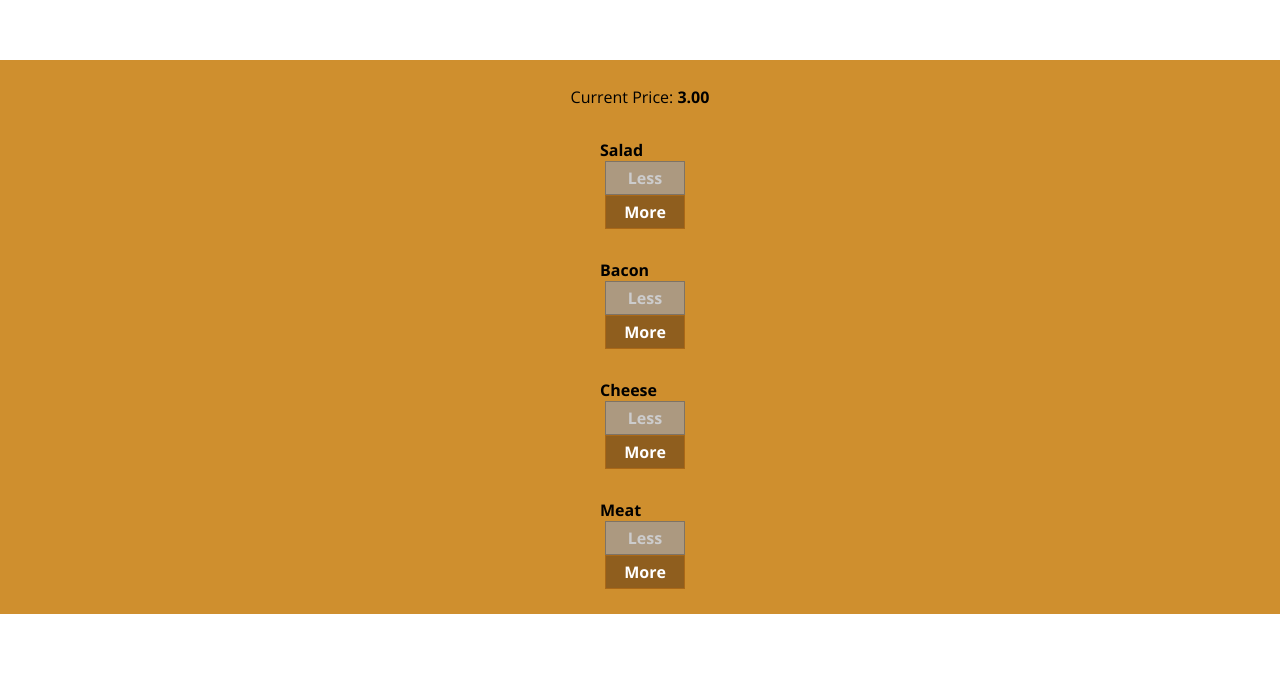
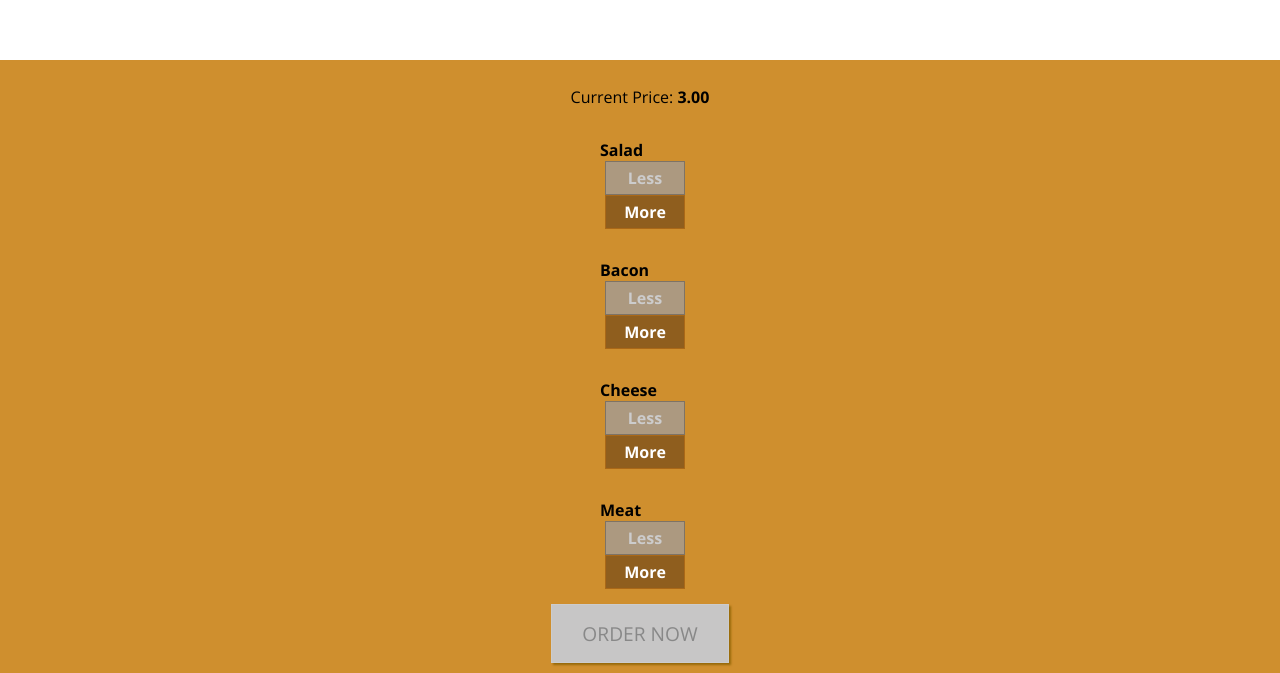
Before and after one commit to xiaot6/BurgerBuilder, a React app in the folder react-app/: page / in a window 1280 px wide. Shown: the part 562-1235 px from the top of the page. Before the commit the page ends 1176 px from the top, so only its background shows below. Built offline with nearby package versions, Linux system fonts and the light colour scheme.

Commit message:
order button okay

```diff
--- a/react-app/src/components/Burger/BuildControls/BuildControls.css
+++ b/react-app/src/components/Burger/BuildControls/BuildControls.css
@@ -9,3 +9,45 @@
     padding: 10px 0;
 
 }
+
+
+.OrderButton {
+    background-color: #DAD735;
+    outline: none;
+    cursor: pointer;
+    border: 1px solid #966909;
+    color: #966909;
+    font-family: inherit;
+    font-size: 1.2em;
+    padding: 15px 30px;
+    box-shadow: 2px 2px 2px #966909;
+}
+
+.OrderButton:hover, .OrderButton:active {
+    background-color: #A0DB41;
+    border: 1px solid #966909;
+    color: #966909;
+}
+
+.OrderButton:disabled {
+    background-color: #C7C6C6;
+    cursor: not-allowed;
+    border: 1px solid #ccc;
+    color: #888888;
+}
+
+.OrderButton:not(:disabled) {
+    animation: enable 0.3s linear;
+}
+
+@keyframes enable {
+    0% {
+        transform: scale(1);
+    }
+    60% {
+        transform: scale(1.1);
+    }
+    100% {
+        transform: scale(1);
+    }
+}
--- a/react-app/src/components/Burger/BuildControls/BuildControls.js
+++ b/react-app/src/components/Burger/BuildControls/BuildControls.js
@@ -22,6 +22,8 @@
                 disabled = {props.disabled[control.type]}
             />
         ))}
+        <button className="OrderButton"
+        disabled = {!props.purchasable}> ORDER NOW</button>
     </div>
 );
 
--- a/react-app/src/containers/BurgerBuilder/BurgerBuilder.js
+++ b/react-app/src/containers/BurgerBuilder/BurgerBuilder.js
@@ -25,7 +25,24 @@
             cheese: 0,
             meat: 0
         },
-        totalPrice: 3
+        totalPrice: 3,
+        purchasable: false
+    }
+
+    updatePurchasable(ingredients) {
+        // const ingredients = {
+        //     ...this.state.ingredients
+        // };
+        const sum = Object.keys(ingredients)
+            .map(igKey => {
+                return ingredients[igKey];
+            })
+            .reduce((sum, el) => {
+                return sum + el;
+            }, 0);
+        this.setState(
+            { purchasable: sum > 0 }
+        );
     }
 
     addIngredientHandler = (type) => {
@@ -42,6 +59,7 @@
             totalPrice: newPrice,
             ingredients: updatedIngredients
         });
+        this.updatePurchasable(updatedIngredients);
     }
 
     removeIngredientHandler = (type) => {
@@ -61,6 +79,7 @@
             totalPrice: newPrice,
             ingredients: updatedIngredients
         });
+        this.updatePurchasable(updatedIngredients);
     }
 
     render() {
@@ -77,7 +96,8 @@
                     ingredientAdded={this.addIngredientHandler}
                     ingredientRemoved={this.removeIngredientHandler}
                     disabled={disabledInfo}
-                    price = {this.state.totalPrice}
+                    price={this.state.totalPrice}
+                    purchasable= {this.state.purchasable}
                 />
             </Aux>
         );
```
Also changed, not shown: 1 other file (tests, documents, lock files or other folders).
